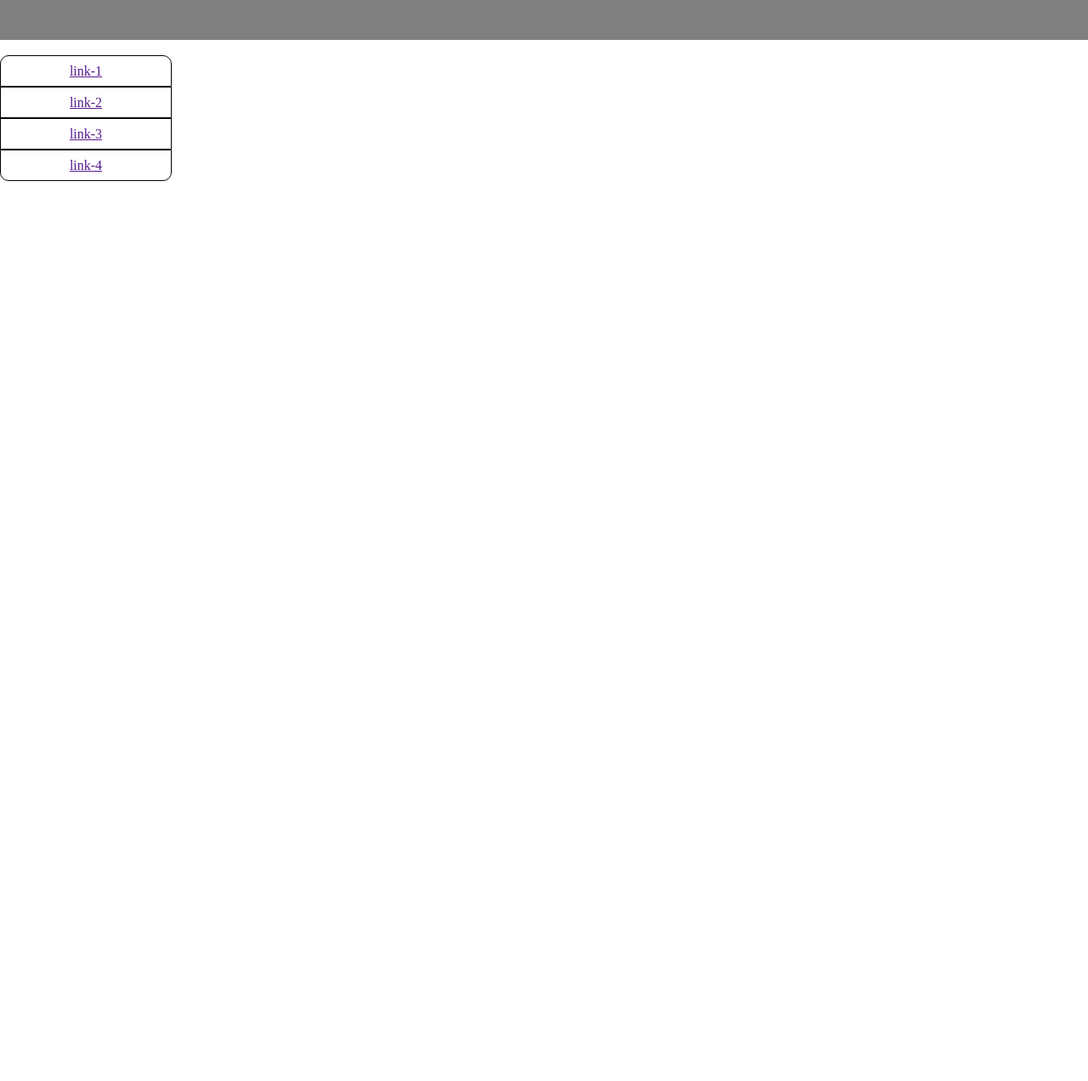
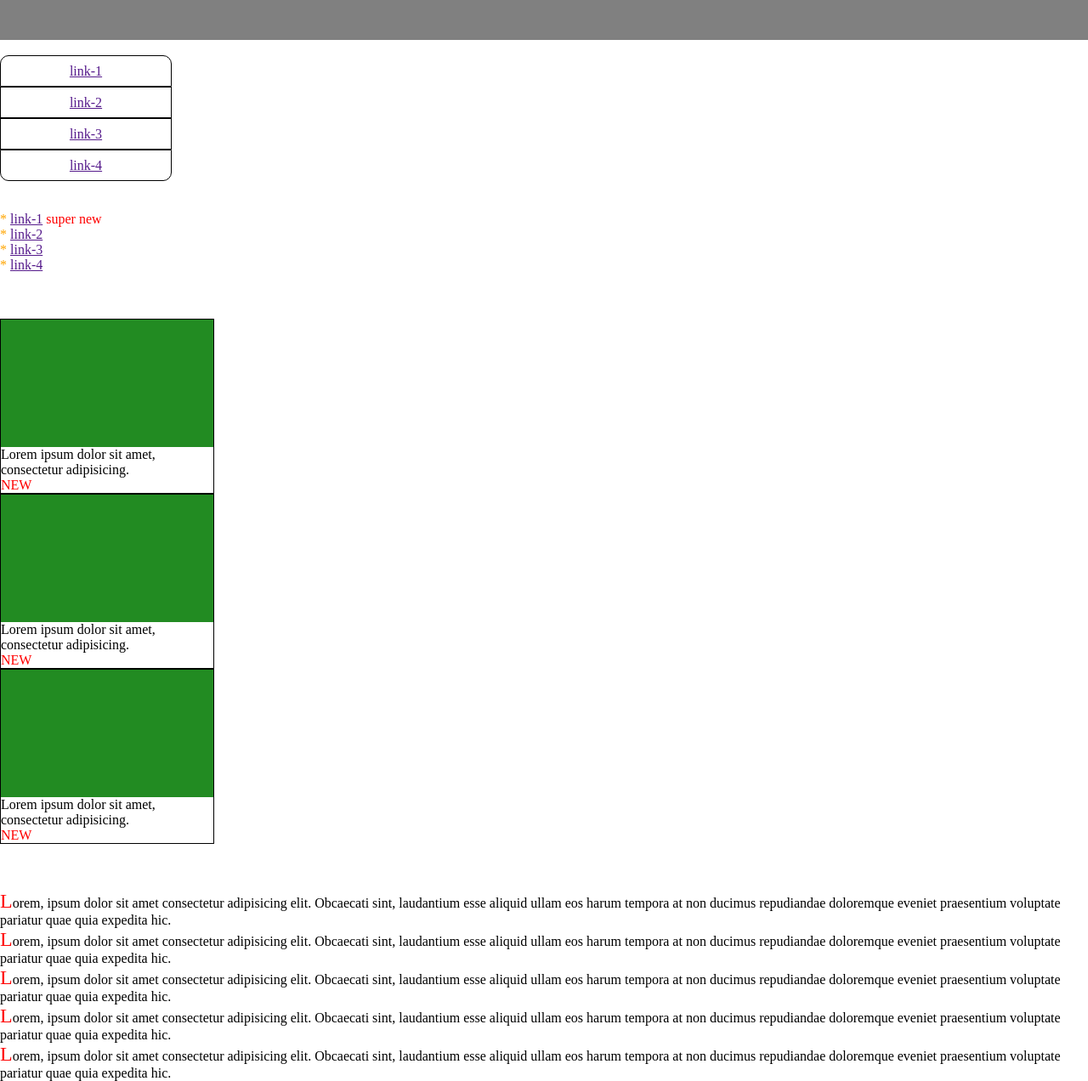
Before and after one commit to Hitoryyy/web_development_projects, a plain HTML site: page Lesson_4/index.html in a window 1280 px wide. Shown: the part 682-1954 px from the top of the page at 85% size. Before the commit the page ends 895 px from the top, so only its background shows below. Drawn offline with Linux system fonts and the light colour scheme.

Commit message:
| add Lesson № 4 | 15.12.2022 | 11:17 |

```diff
--- a/Lesson_4/index.html
+++ b/Lesson_4/index.html
@@ -49,7 +49,48 @@
         <li class="menu__list"><a href="" class="menu__link">link-2</a></li>
         <li class="menu__list"><a href="" class="menu__link">link-3</a></li>
         <li class="menu__list"><a href="" class="menu__link">link-4</a></li>
+    </ul> <br> <br>
+
+    <ul class="menu_2">
+        <li class="menu__li_2 menu__li_new"><a href="">link-1</a></li>
+        <li class="menu__li_2"><a href="">link-2</a></li>
+        <li class="menu__li_2"><a href="">link-3</a></li>
+        <li class="menu__li_2"><a href="">link-4</a></li>
     </ul>
+    <br><br><br>
+
+    <div class="product product_new">
+        <div class="product__img"></div>
+        <p class="product__text">Lorem ipsum dolor sit amet, consectetur adipisicing.</p>
+    </div>
+
+    <div class="product product_new">
+        <div class="product__img"></div>
+        <p class="product__text">Lorem ipsum dolor sit amet, consectetur adipisicing.</p>
+    </div>
+
+    <div class="product product_new">
+        <div class="product__img"></div>
+        <p class="product__text">Lorem ipsum dolor sit amet, consectetur adipisicing.</p>
+    </div>
+
+    <br><br><br>
+
+    <p class="text">Lorem, ipsum dolor sit amet consectetur adipisicing elit. Obcaecati sint, laudantium esse aliquid
+        ullam eos harum tempora at non ducimus repudiandae doloremque eveniet praesentium voluptate pariatur quae quia
+        expedita hic.</p>
+    <p class="text">Lorem, ipsum dolor sit amet consectetur adipisicing elit. Obcaecati sint, laudantium esse aliquid
+        ullam eos harum tempora at non ducimus repudiandae doloremque eveniet praesentium voluptate pariatur quae quia
+        expedita hic.</p>
+    <p class="text">Lorem, ipsum dolor sit amet consectetur adipisicing elit. Obcaecati sint, laudantium esse aliquid
+        ullam eos harum tempora at non ducimus repudiandae doloremque eveniet praesentium voluptate pariatur quae quia
+        expedita hic.</p>
+    <p class="text">Lorem, ipsum dolor sit amet consectetur adipisicing elit. Obcaecati sint, laudantium esse aliquid
+        ullam eos harum tempora at non ducimus repudiandae doloremque eveniet praesentium voluptate pariatur quae quia
+        expedita hic.</p>
+    <p class="text">Lorem, ipsum dolor sit amet consectetur adipisicing elit. Obcaecati sint, laudantium esse aliquid
+        ullam eos harum tempora at non ducimus repudiandae doloremque eveniet praesentium voluptate pariatur quae quia
+        expedita hic.</p>
 
 </body>
 
--- a/Lesson_4/style.css
+++ b/Lesson_4/style.css
@@ -75,3 +75,38 @@
 .menu__list:hover .menu__link {
     text-decoration: none;
 }
+
+.menu__li_new::after {
+    content: ' super new';
+    color: red;
+}
+
+.menu__li_2:before {
+    content: '* ';
+    color: orange;
+}
+
+.menu__li_2:hover::after {
+    content: ' <<';
+}
+
+.product {
+    width: 250px;
+    border: 1px solid #000;
+}
+
+.product__img {
+    height: 150px;
+    background-color: forestgreen;
+}
+
+.product_new::after {
+    content: 'new';
+    text-transform: uppercase;
+    color: red;
+}
+
+.text::first-letter {
+    color: red;
+    font-size: 24px;
+}
```
